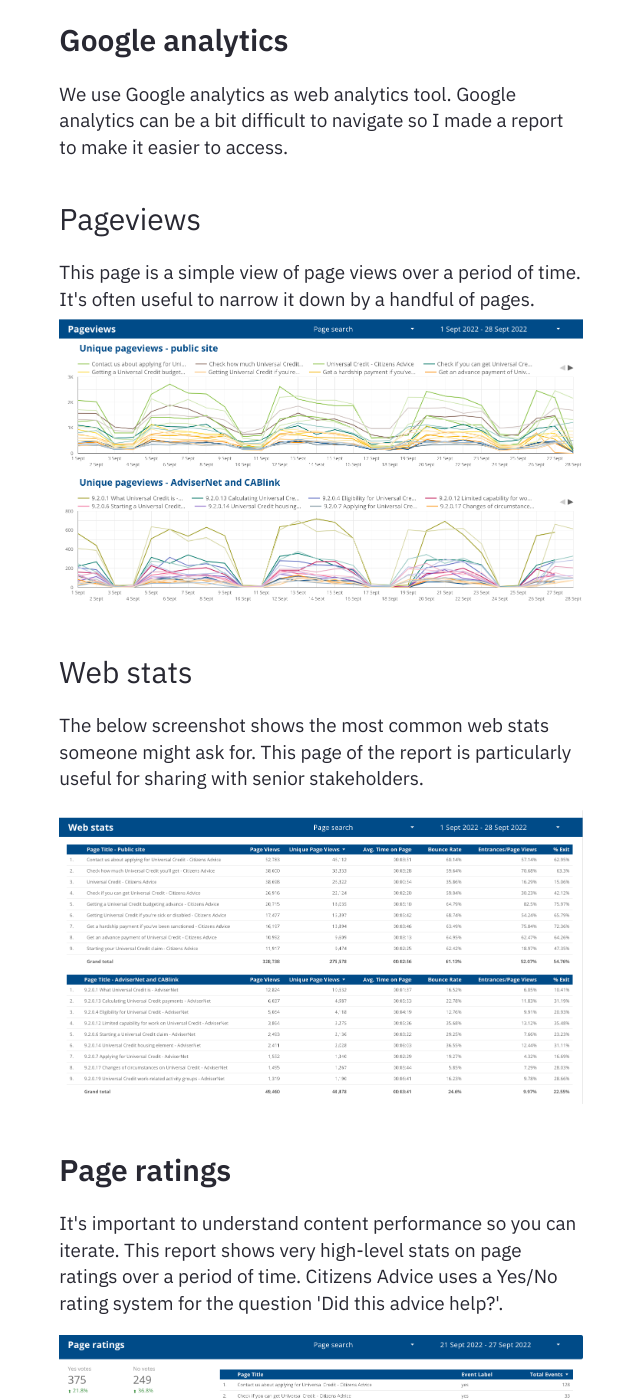
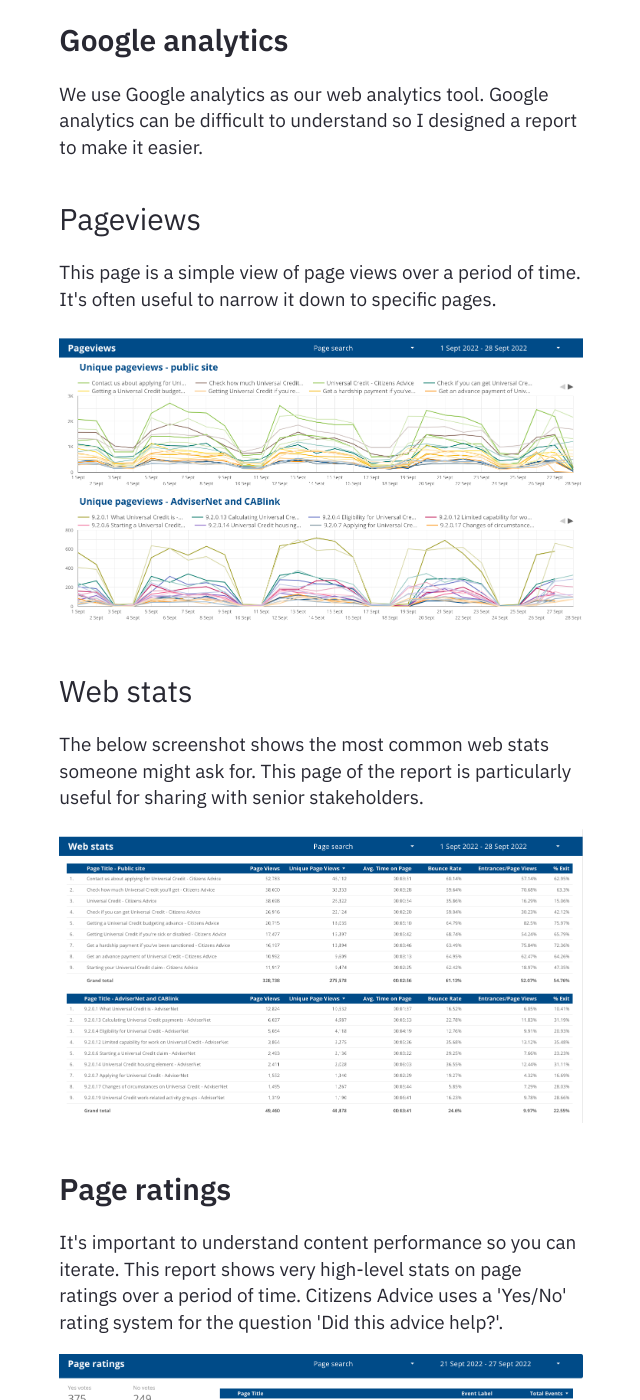
Before and after one commit to smifaye/smifaye.github.io, a Jekyll site: the page built from _notes/100 Public/Feed/datastudio reports.md, in a window 1280 px wide and 1400 px high, scrolled down 1751 px. Shown: the whole window, without its empty margins (319-959 px from the left). Built offline with Jekyll 4.4.1, drawn with Linux system fonts in a browser that asks for light colours; some of the changed text lies outside the part shown.

Commit message:
Tidy up of content

```diff
--- a/_notes/100 Public/Feed/datastudio reports.md
+++ b/_notes/100 Public/Feed/datastudio reports.md
@@ -28,10 +28,11 @@ This report shows what search terms people are using on Google. You can filter b
 ![Screenshot of a report showing Google search terms and associated stats](/assets/img/google-search.png)
 
 ## Google analytics
-We use Google analytics as web analytics tool. Google analytics can be a bit difficult to navigate so I made a report to make it easier to access.
+We use Google analytics as our web analytics tool. Google analytics can be difficult to understand so I designed a report to make it easier.
 
 ### Pageviews
-This page is a simple view of page views over a period of time. It's often useful to narrow it down by a handful of pages.
+This page is a simple view of page views over a period of time. It's often useful to narrow it down to specific pages.
+
 ![Screenshot of a report showing pageviews over a period of time](/assets/img/pageviews.png)
 
 ### Web stats
@@ -40,6 +41,6 @@ The below screenshot shows the most common web stats someone might ask for. This
 ![Screenshot of a report showing web stats for individual pages on a website](/assets/img/web-stats.png)
 
 ## Page ratings
-It's important to understand content performance so you can iterate. This report shows very high-level stats on page ratings over a period of time. Citizens Advice uses a Yes/No rating system for the question 'Did this advice help?'.
+It's important to understand content performance so you can iterate. This report shows very high-level stats on page ratings over a period of time. Citizens Advice uses a 'Yes/No' rating system for the question 'Did this advice help?'.
 
 ![Screenshot of a report showing page ratings for a number of different web pages](/assets/img/page-ratings.png)
```
Also changed, not shown: other parts of _notes/100 Public/Feed/datastudio reports.md (+1 -1 lines), _notes/100 Public/Feed/cms migration.md (+4 -2 lines), _notes/100 Public/Feed/future-proofing our content.md (+1 -1 lines), _notes/100 Public/Feed/reusable content.md (+2 -3 lines), _notes/100 Public/Feed/ux content.md (+6 -6 lines).
